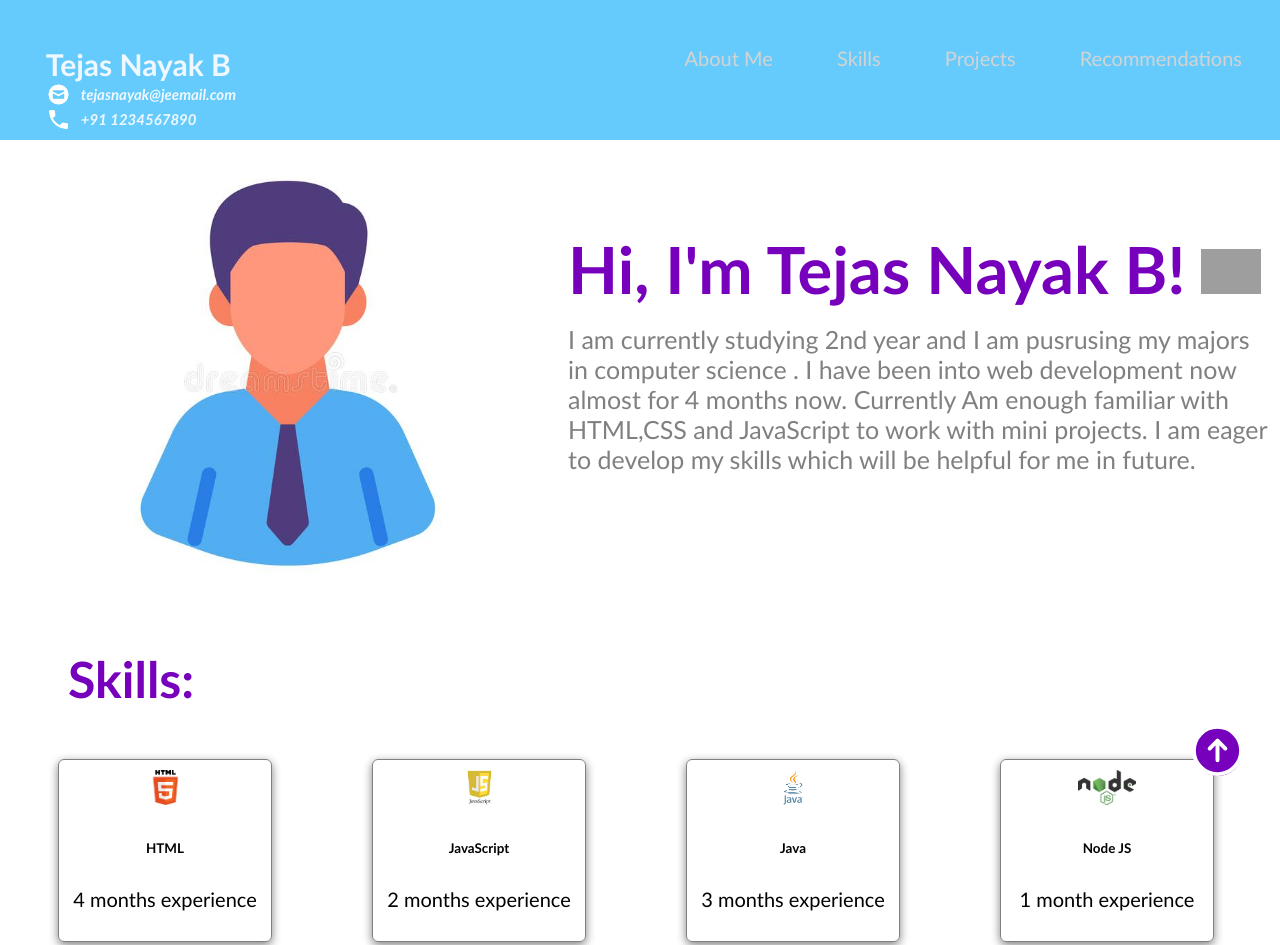
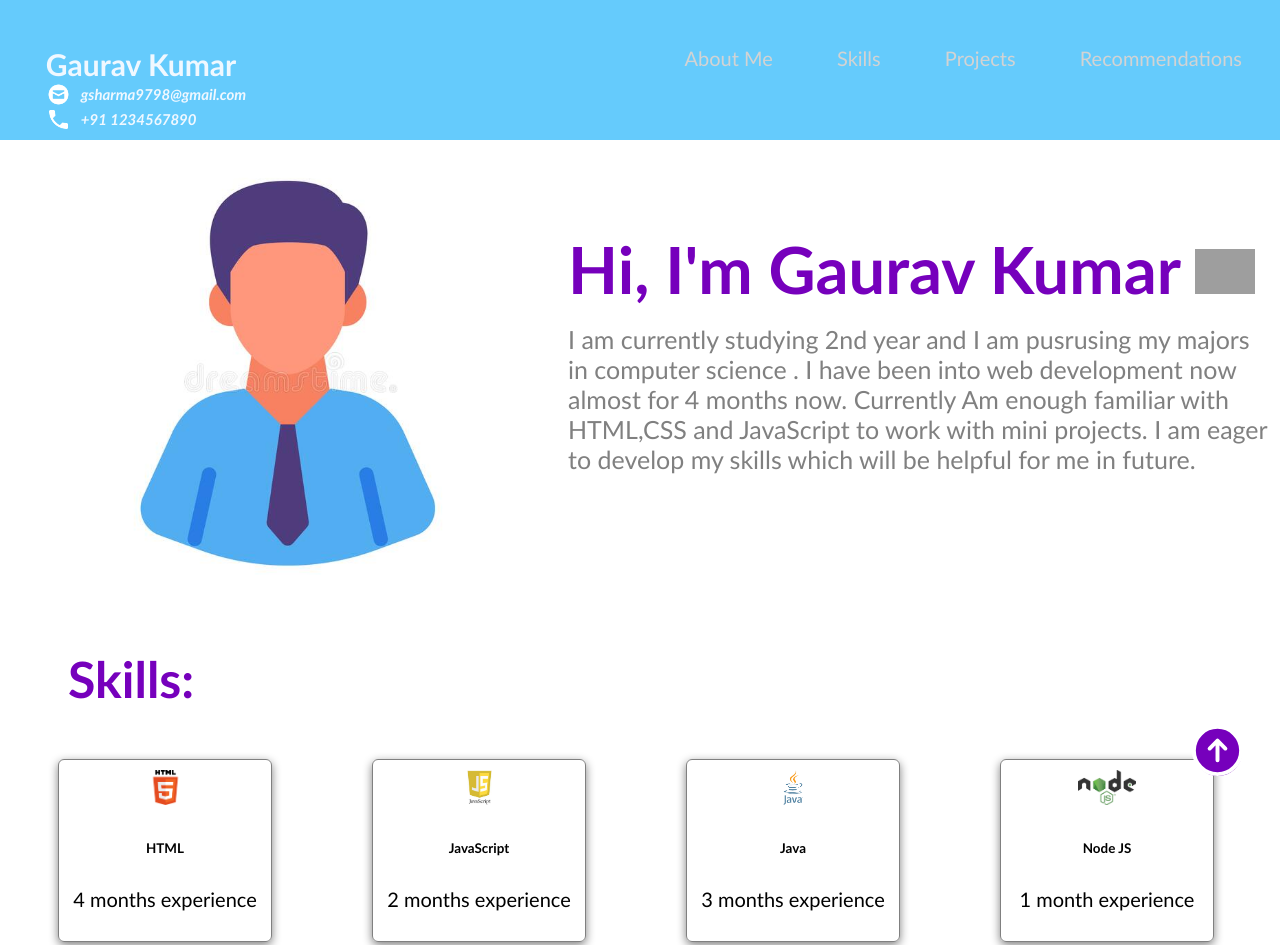
Before and after one commit to Gauravsham/Gaurav, a plain HTML site: page index.html in a window 1280 px wide. Shown: the top 945 px of the page. Drawn offline with Linux system fonts and the light colour scheme; grey boxes are pictures that could not be loaded.

Commit message:
Change name

```diff
--- a/index.html
+++ b/index.html
@@ -9,10 +9,10 @@
     <nav>
       <div id="home">
         <div class="profile_name">
-          Tejas Nayak B
+          Gaurav Kumar
           <div class="contact_info">
             <img src="images.png\envelope.png" alt="https://icons8.com/icon/124377/circled-envelope"/>
-          tejasnayak@jeemail.com
+          gsharma9798@gmail.com
         </div>
         <div style="clear:both;"></div>
         <div class="contact_info">
@@ -40,7 +40,7 @@
 
       <div>
           <h1>
-            Hi, I'm Tejas Nayak B! <img src="https://twemoji.maxcdn.com/2/72x72/1f44b.png" width="60px"/>
+            Hi, I'm Gaurav Kumar <img src="https://twemoji.maxcdn.com/2/72x72/1f44b.png" width="60px"/>
           </h1>
           <p>
              I am currently studying  2nd year and I am  pusrusing my majors in computer science .
@@ -134,12 +134,12 @@
     <div class="all_recommendations" id="all_recommendations">
         <div class="recommendation">
             <span>&#8220;</span>
-            Tejas is very smart and grasps onto things which are related to web development so quickly that it saves a lot of time which helps us in make him learn new concepts which were useful for our company other than the basic concepts taught to trainees.
+            Gaurav is very smart and grasps onto things which are related to web development so quickly that it saves a lot of time which helps us in make him learn new concepts which were useful for our company other than the basic concepts taught to trainees.
             <span>&#8221;</span>
         </div>
         <div class="recommendation">
             <span>&#8220;</span>
-            Tejas not only has quick learning quirks but also has great leadership skill ,he wasnot only mentoring group at the same time learning related subjects which might be helpful too even the senior developers present here .Inshort he has a great personality and helping nature.
+            Gaurav not only has quick learning quirks but also has great leadership skill ,he wasnot only mentoring group at the same time learning related subjects which might be helpful too even the senior developers present here .Inshort he has a great personality and helping nature.
             <span>&#8221;</span>
         </div>
         <div class="recommendation">
```
